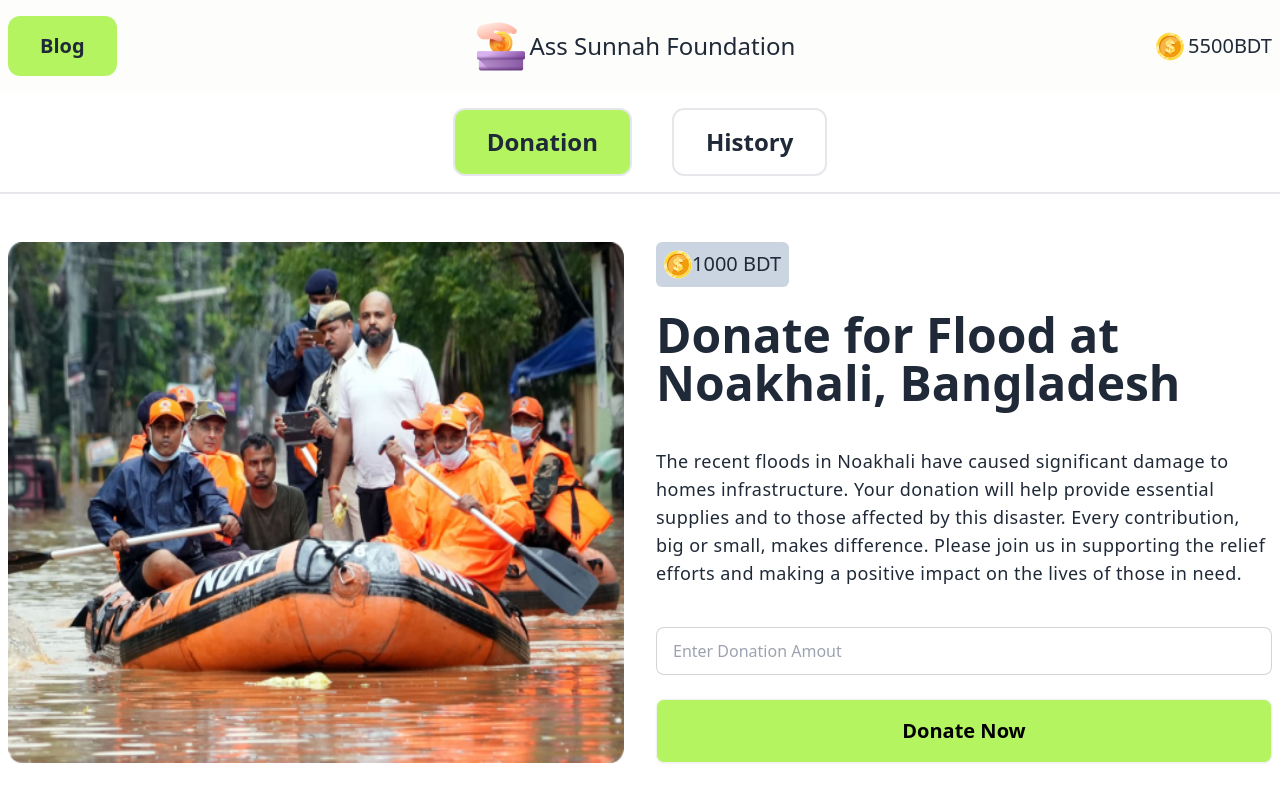
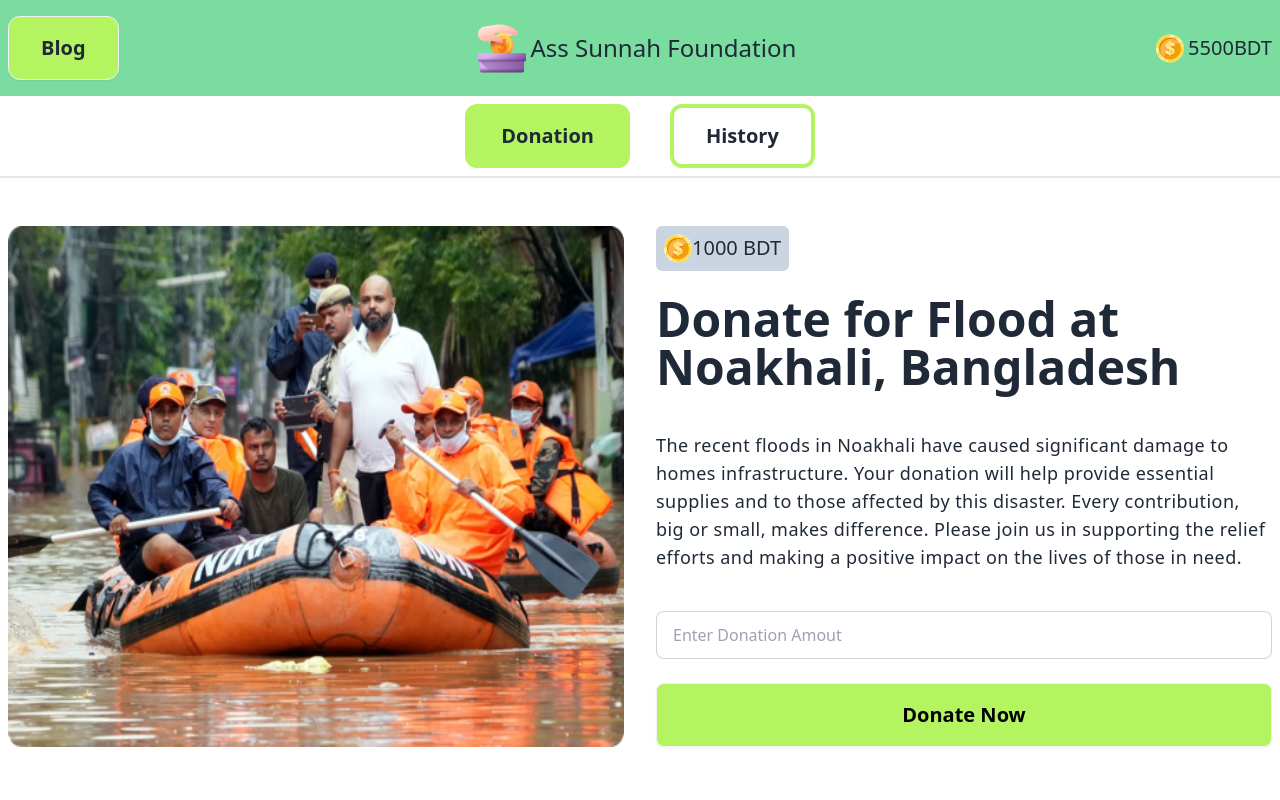
Before and after one commit to pmppiyas/Assignment-05, a plain HTML site: page index.html in a window 1280 px wide. Shown: the top 800 px of the page. Drawn offline with nearby package versions, Linux system fonts and the light colour scheme.

Commit message:
some bug fix

```diff
--- a/index.html
+++ b/index.html
@@ -32,13 +32,11 @@
 <body>
   <main>
     <header class="sticky top-0 backdrop-blur-md border-b-2">
-      <div class="bg-[rgba(249,247,243,0.31)]">
+      <div class="bg-green-500 bg-opacity-60">
         <div class="container mx-auto flex items-center justify-between py-4 px-2">
           <!-- Blog Button -->
-
-          <button id="blog-btn" class=" bg-secondary text-xl font-bold rounded-xl px-8 py-4">Blog</button>
-
-
+          <button id="blog-btn"
+            class="btn bg-secondary text-xl font-bold rounded-xl h-16 px-8 text-center">Blog</button>
           <!-- Logo -->
           <div class="hidden md:flex justify-center items-center">
             <img src="./assets/logo.png" alt="logo" class="pr-1">
@@ -52,12 +50,11 @@
         </div>
       </div>
       <!-- Donation & History Button -->
-      <div class="container mx-auto py-4 flex justify-center gap-10">
-
+      <div class="container mx-auto py-2 flex justify-center gap-10">
         <button id="donation-section-btn"
-          class="bg-secondary text-2xl font-bold rounded-xl px-8 py-4 border-2">Donation</button>
-
-        <button id="history-section-btn" class=" text-2xl font-bold rounded-xl px-8 py-4 border-2">History</button>
+          class="bg-secondary text-xl font-bold rounded-xl h-16 px-8 text-center border-4 border-secondary">Donation</button>
+        <button id="history-section-btn"
+          class=" text-xl font-bold rounded-xl h-16 px-8 text-center border-4 border-secondary">History</button>
       </div>
     </header>
 
```
Also changed, not shown: faq.html (+5 -5 lines).
